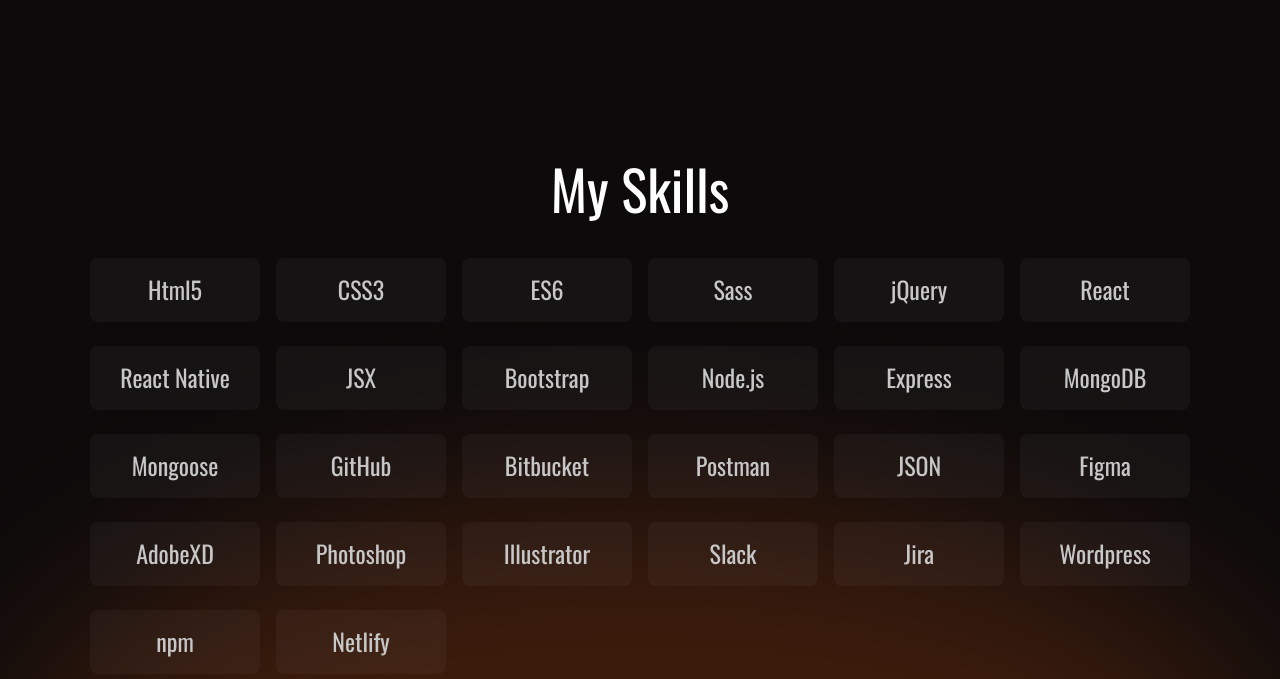
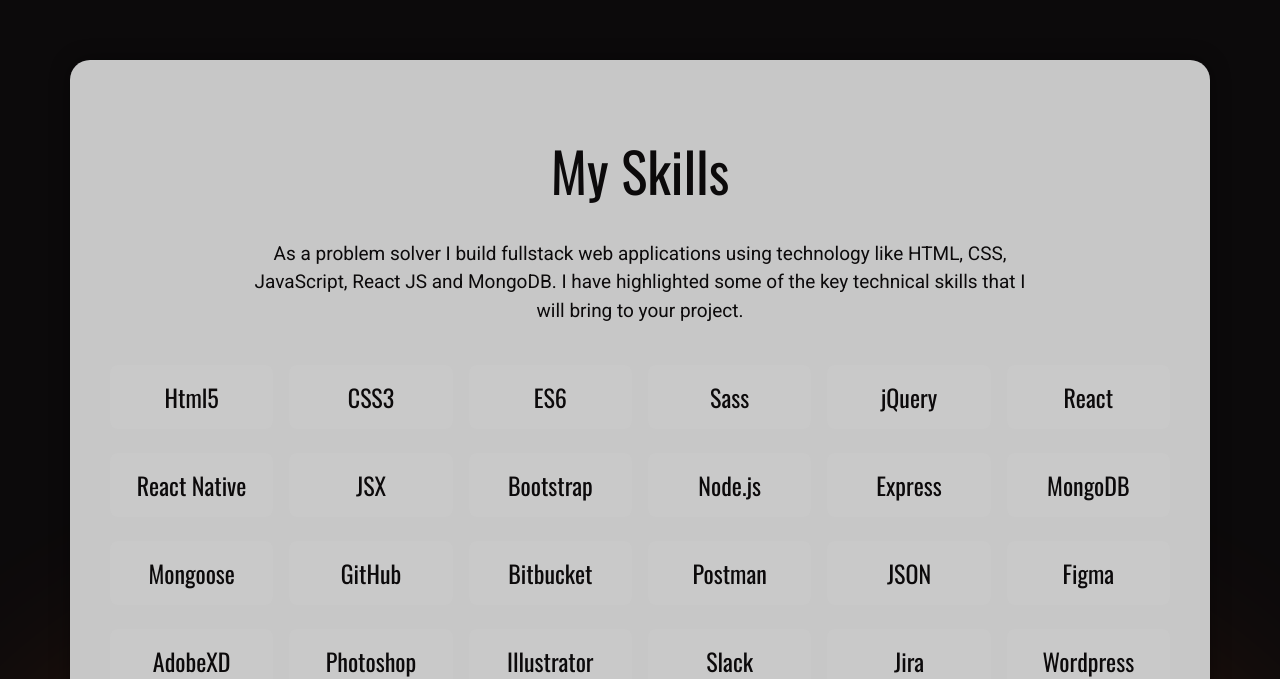
Before and after one commit to leviduncan/dd-portfolio-08, a React (Create React App) app: page / in a window 1280 px wide. Shown: the part 1967-2646 px from the top of the page. Built offline with nearby package versions, Linux system fonts and the light colour scheme; the HTML template or start-up script is replaced by a standard one.

Commit message:
Update skills section

```diff
--- a/src/App.css
+++ b/src/App.css
@@ -259,23 +259,37 @@
   background: var(--dd-black);
   overflow: hidden;
   position: relative;
+  padding: 60px;
+  width: 100vw;
 }
 html body #homepage #skills .skills {
   display: flex;
   justify-content: center;
   align-items: center;
   flex-direction: column;
-  width: 100vw;
-  min-height: 100vh;
-  color: var(--dd-white);
+  color: var(--dd-black);
+  background: var(--dd-lt-gray);
   position: relative;
+  padding: 40px;
+  border-radius: 20px;
   z-index: 4;
+  box-shadow: 0 0 20px rgba(0, 0, 0, 0.4);
 }
 html body #homepage #skills .skills .skills-heading h2 {
   font-size: 55px;
   line-height: 60px;
-  color: var(--dd-white);
+  color: var(--dd-black);
   margin: 40px 0;
+}
+html body #homepage #skills .skills p {
+  width: 75%;
+  margin-bottom: 40px;
+  text-align: center;
+}
+@media (max-width: 767px) {
+  html body #homepage #skills .skills p {
+    width: 100%;
+  }
 }
 html body #homepage #skills .skills .skills-content {
   width: 100%;
@@ -294,11 +308,12 @@
   display: flex;
   align-items: center;
   justify-content: center;
-  color: var(--dd-lt-gray);
+  color: var(--dd-lt-black);
 }
 html body #homepage #skills .skills .skills-content h4:hover {
   color: var(--dd-main);
-  background: rgba(255, 255, 255, 0.1019607843);
+  background: rgba(255, 255, 255, 0.2);
+  box-shadow: 0 0 20px rgba(0, 0, 0, 0.116);
 }
 html body #homepage #skills::before {
   content: "";
--- a/src/App.scss
+++ b/src/App.scss
@@ -311,24 +311,38 @@
                     background: var(--dd-black);
                     overflow: hidden;
                     position: relative;
+                    padding: 60px;
+                        width: 100vw;
 
                     .skills {
                         display: flex;
                         justify-content: center;
                         align-items: center;
                         flex-direction: column;
-                        width: 100vw;
-                        min-height: 100vh;
-                        color: var(--dd-white);
+                        color: var(--dd-black);
+                        background: var(--dd-lt-gray);
                         position: relative;
+                        padding: 40px;
+                        border-radius: 20px;
                         z-index: 4;
+                        box-shadow: 0 0 20px rgba(0,0,0,0.4);
 
                         .skills-heading {
                             h2 {
                                 font-size: 55px;
                                 line-height: 60px;
-                                color: var(--dd-white);
+                                color: var(--dd-black);
                                 margin: 40px 0;
+                            }
+                        }
+
+                        p {
+                            width: 75%;
+                            margin-bottom: 40px;
+                            text-align: center;
+
+                            @media (max-width: 767px) {
+                                width: 100%
                             }
                         }
 
@@ -350,11 +364,12 @@
                                 display: flex;
                                 align-items: center;
                                 justify-content: center;
-                                color: var(--dd-lt-gray);
+                                color: var(--dd-lt-black);
 
                                 &:hover {
                                     color: var(--dd-main);
-                                    background: #ffffff1a;
+                                    background: #ffffff33;
+                                    box-shadow: 0 0 20px rgba(0, 0, 0, 0.116);
                                 }
                             }
                         }
--- a/src/components/skills/Skills.jsx
+++ b/src/components/skills/Skills.jsx
@@ -10,11 +10,11 @@
 
     return (
         <section id="skills">
-
             <div className="container skills">
                 <div className="skills-heading">
                     <h2>My Skills</h2>
                 </div>
+                    <p>As a problem solver I build fullstack web applications using technology like HTML, CSS, JavaScript, React JS and MongoDB. I have highlighted some of the key technical skills that I will bring to your project.</p>
                 <div className="skills-content">
                     {data.map((item, idx) => (
                         <h4 key={idx}>{item.name}</h4>
```
Also changed, not shown: 1 other file (tests, documents, lock files or other folders).
